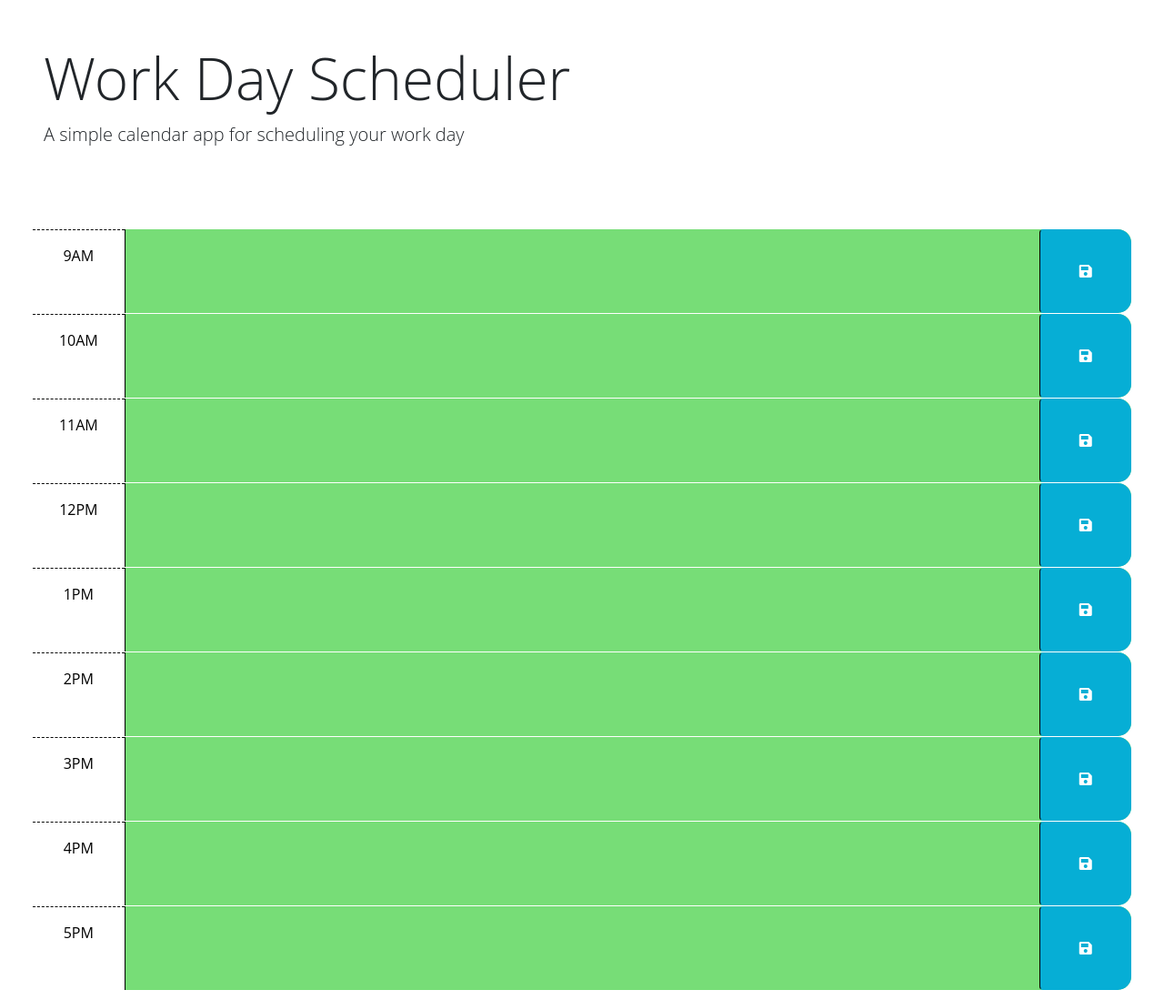
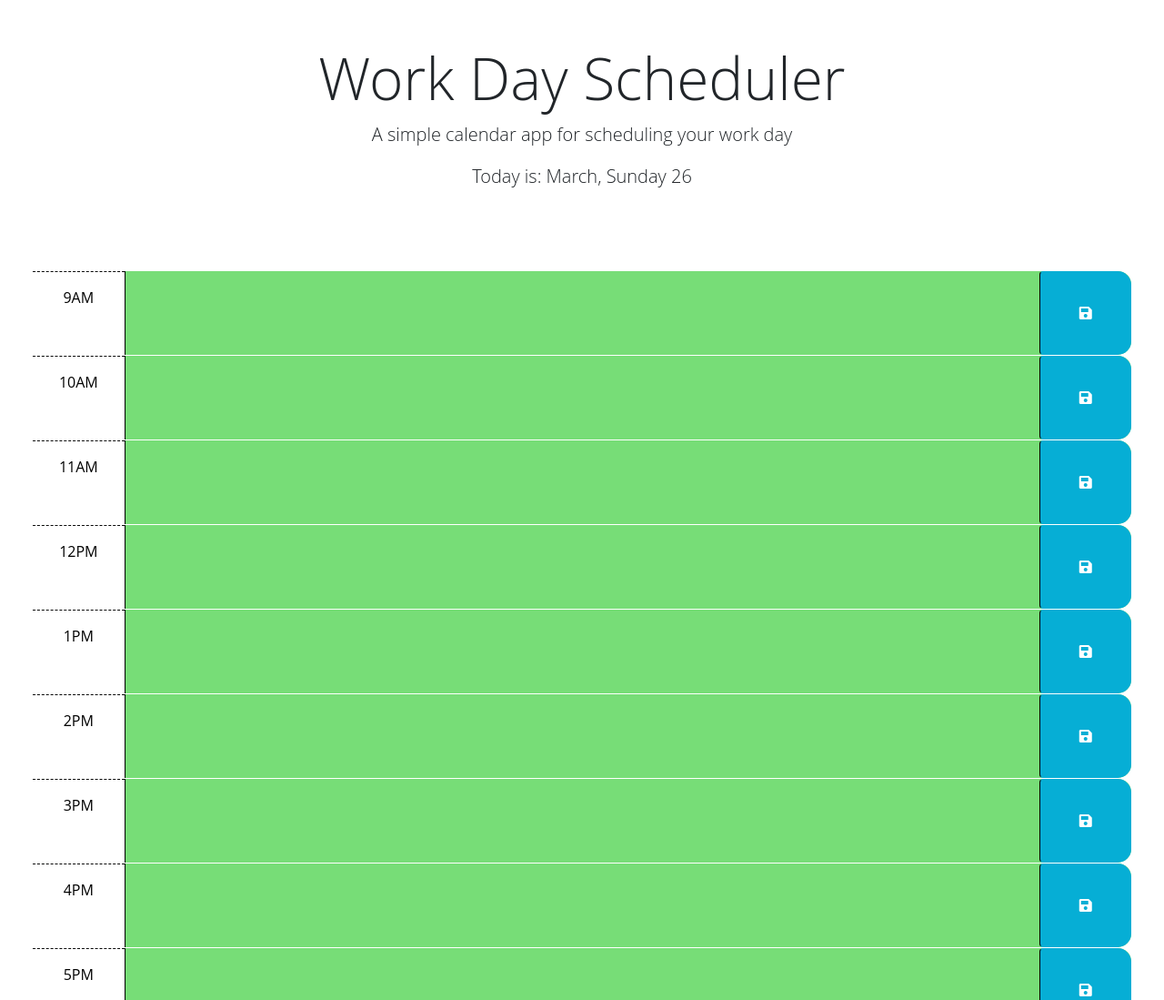
Before and after one commit to restas13/ReedWilson-taskTracker, a plain HTML site: page index.html in a window 1280 px wide. Shown: the top 1099 px of the page at 91% size. Drawn offline with nearby package versions, Linux system fonts and the light colour scheme.

Commit message:
Readme update and date added - Readme has been updated - The current date is now displayed upon the page loading

```diff
--- a/index.html
+++ b/index.html
@@ -25,7 +25,7 @@
   </head>
 
   <body>
-    <header class="p-5 mb-4">
+    <header class="p-5 mb-4 text-center">
       <h1 class="display-3">Work Day Scheduler</h1>
       <p class="lead">A simple calendar app for scheduling your work day</p>
       <p id="currentDay" class="lead"></p>
@@ -111,6 +111,7 @@
     integrity="sha256-iu/zLUB+QgISXBLCW/mcDi/rnf4m4uEDO0wauy76x7U="
     crossorigin="anonymous"></script>
 
+    <script src="https://code.jquery.com/jquery-3.5.1.min.js"></script>
     <script src="script.js"></script>
   </body>
 </html>
--- a/script.js
+++ b/script.js
@@ -1,6 +1,13 @@
 // Wrap all code that interacts with the DOM in a call to jQuery to ensure that
 // the code isn't run until the browser has finished rendering all the elements
 // in the html.
+var currDate = dayjs().format('MMMM, dddd DD');
+var currDay = dayjs().format('DD');
+var date = $('#currentDay');
+
+date.text('Today is: ' + currDate);
+
+
 $(function () {
     // TODO: Add a listener for click events on the save button. This code should
     // use the id in the containing time-block as a key to save the user input in
```
Also changed, not shown: 1 other file.
